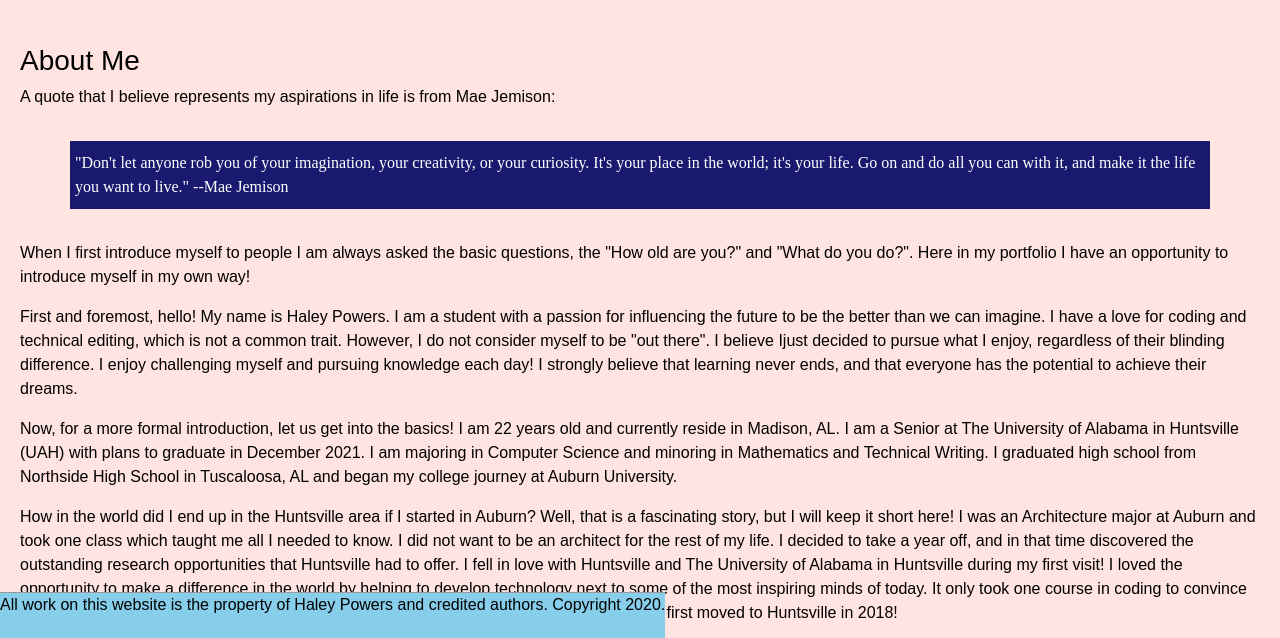
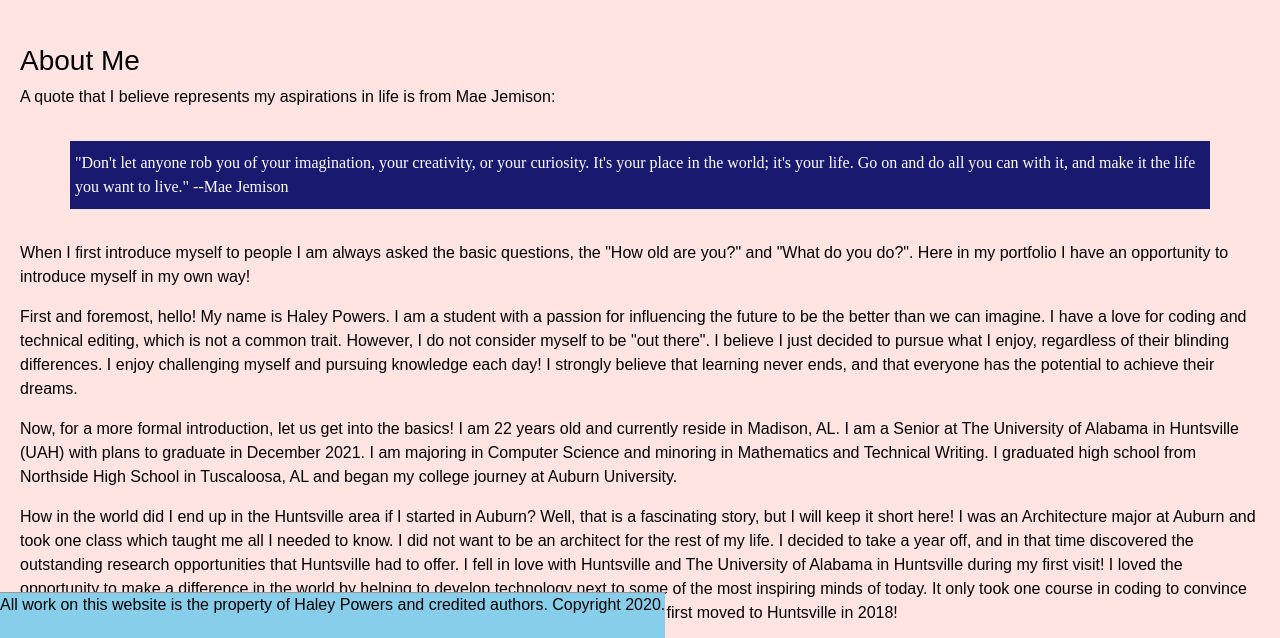
Before and after one commit to hnmichaels/hnmichaels.github.io, a plain HTML site: page index.html in a window 1280 px wide. Both pictures are taken after a click on the button "About Me". Shown: the part 158-796 px from the top of the page. Drawn offline with nearby package versions, Linux system fonts and the light colour scheme.

Commit message:
Fix grammar mistakes

```diff
--- a/index.html
+++ b/index.html
@@ -60,7 +60,7 @@
 		 Here in my portfolio I have an opportunity to introduce myself in my own way!</p>
 		<p>First and foremost, hello! My name is Haley Powers. I am a student with a passion for influencing the
 		 future to be the better than we can imagine. I have a love for coding and technical editing, which is not a common trait. However,
-		I do not consider myself to be "out there". I believe Ijust decided to pursue what I enjoy, regardless of their blinding difference.
+		I do not consider myself to be "out there". I believe I just decided to pursue what I enjoy, regardless of their blinding differences.
 		I enjoy challenging myself and pursuing knowledge each day! I strongly believe that learning never ends, and that
 		everyone has the potential to achieve their dreams.</p>
 		<p>Now, for a more formal introduction, let us get into the basics! I am 22 years old and currently reside in Madison, AL. I am a Senior
```
